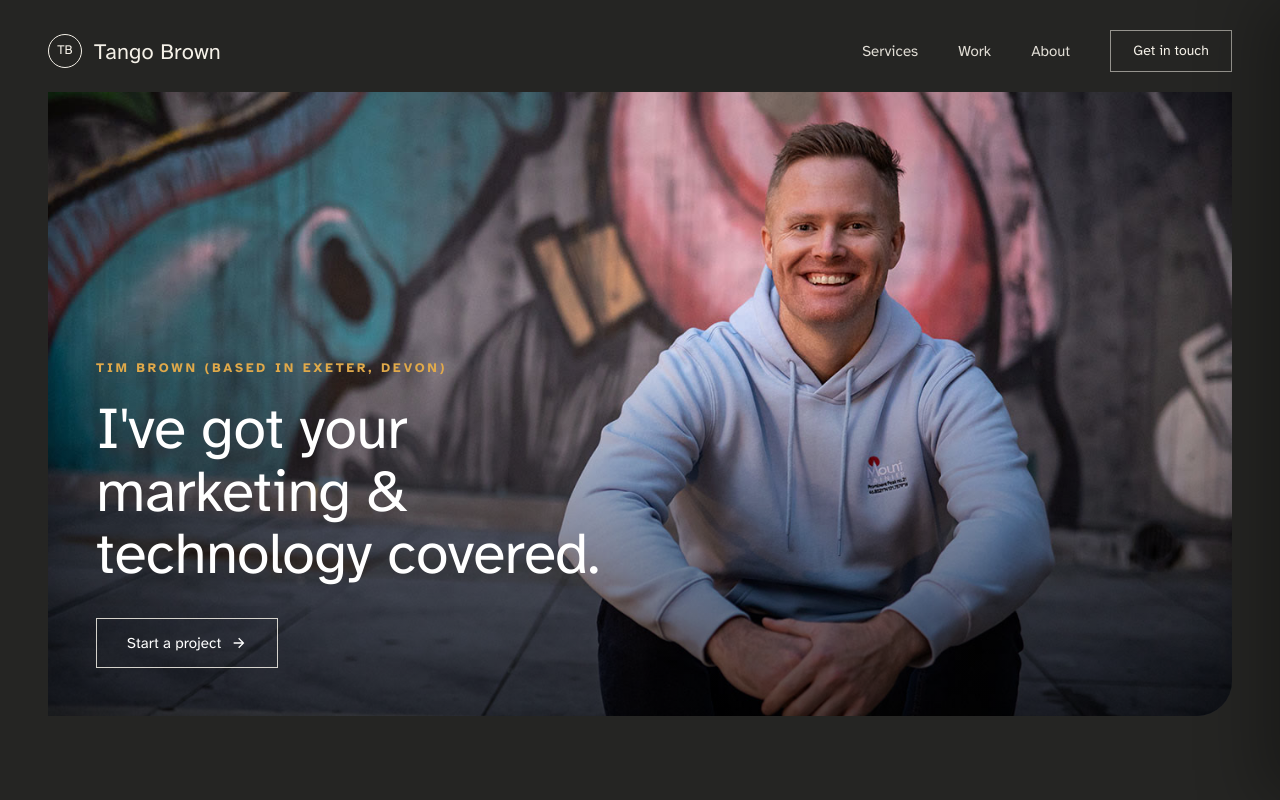
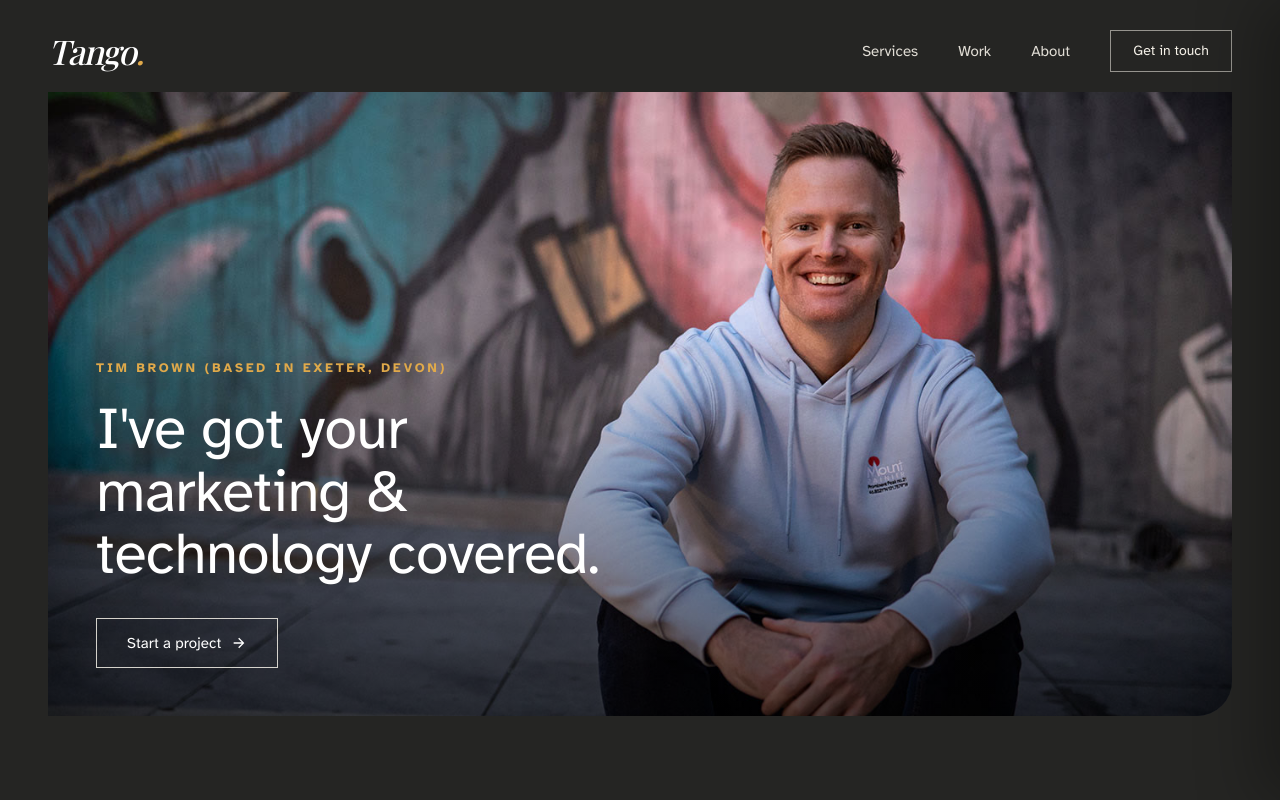
Before and after one commit to tangobrown/tango-site, a Next.js app: page / in a window 1280 px wide. Shown: the top 800 px of the page. Built offline with nearby package versions, Linux system fonts and the light colour scheme.

Commit message:
Nav logo: swap 'TB' badge + 'Tango Brown' wordmark for handoff 'Tango.' logo (Playfair Display italic 500, gold full-stop)

```diff
--- a/app/layout.tsx
+++ b/app/layout.tsx
@@ -1,5 +1,5 @@
 import type { Metadata, Viewport } from "next";
-import { Atkinson_Hyperlegible } from "next/font/google";
+import { Atkinson_Hyperlegible, Playfair_Display } from "next/font/google";
 import ContactProvider from "@/components/ContactProvider";
 import "./globals.css";
 
@@ -11,6 +11,17 @@ const atkinson = Atkinson_Hyperlegible({
   subsets: ["latin"],
   weight: ["400", "700"],
   variable: "--font-atkinson",
+  display: "swap",
+});
+
+// Playfair Display italic 500 — used exclusively for the "Tango." wordmark
+// per the logo handoff. Kept isolated to that one element via --font-playfair
+// so nothing else on the site accidentally picks up a serif.
+const playfair = Playfair_Display({
+  subsets: ["latin"],
+  weight: ["500"],
+  style: ["italic"],
+  variable: "--font-playfair",
   display: "swap",
 });
 
@@ -31,7 +42,7 @@ export default function RootLayout({
   children: React.ReactNode;
 }) {
   return (
-    <html lang="en" className={atkinson.variable}>
+    <html lang="en" className={`${atkinson.variable} ${playfair.variable}`}>
       <body>
         <ContactProvider>{children}</ContactProvider>
       </body>
--- a/components/Nav.tsx
+++ b/components/Nav.tsx
@@ -3,9 +3,10 @@ import ContactTrigger from "./ContactTrigger";
 
 /**
  * Absolutely positioned over the dark hero band. Transparent
- * background, all-cream text. Left: circular TB badge + wordmark
- * (both link to #top). Right: three anchor links + a bordered
- * 'Get in touch' trigger that opens the contact slide-out.
+ * background, all-cream text. Left: "Tango." wordmark logo
+ * (Playfair Display italic 500, gold full-stop per the handoff).
+ * Right: three anchor links + a bordered 'Get in touch' trigger
+ * that opens the contact slide-out.
  */
 export default function Nav() {
   return (
@@ -13,16 +14,10 @@ export default function Nav() {
       <div className="container-tb py-[22px] md:py-[30px] flex items-center justify-between text-heroText">
         <Link
           href="#top"
-          className="flex items-center gap-3 font-heading font-normal text-[19px] md:text-[22px] tracking-[0.01em]"
+          aria-label="Tango home"
+          className="font-playfair italic font-medium text-[28px] md:text-[34px] leading-none tracking-[-0.045em] whitespace-nowrap text-white"
         >
-          <span
-            aria-hidden="true"
-            className="w-[34px] h-[34px] rounded-full inline-flex items-center justify-center text-[13px] tracking-normal"
-            style={{ border: "1.5px solid currentColor" }}
-          >
-            TB
-          </span>
-          Tango Brown
+          Tango<span aria-hidden="true" className="text-gold">.</span>
         </Link>
         <nav
           aria-label="Primary"
--- a/tailwind.config.ts
+++ b/tailwind.config.ts
@@ -57,6 +57,7 @@ const config: Config = {
       fontFamily: {
         heading: ["var(--font-atkinson)", "sans-serif"],
         body: ["var(--font-atkinson)", "sans-serif"],
+        playfair: ["var(--font-playfair)", "Georgia", "serif"],
       },
       maxWidth: {
         content: "1280px",
```
